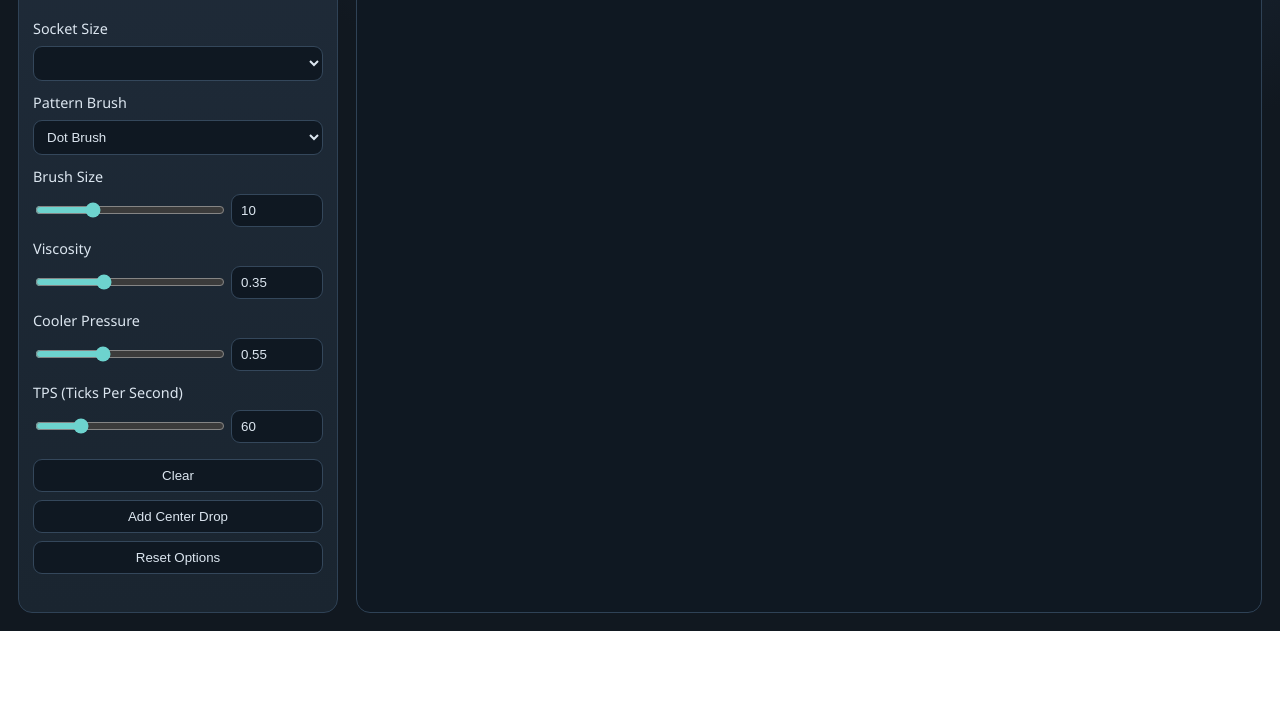
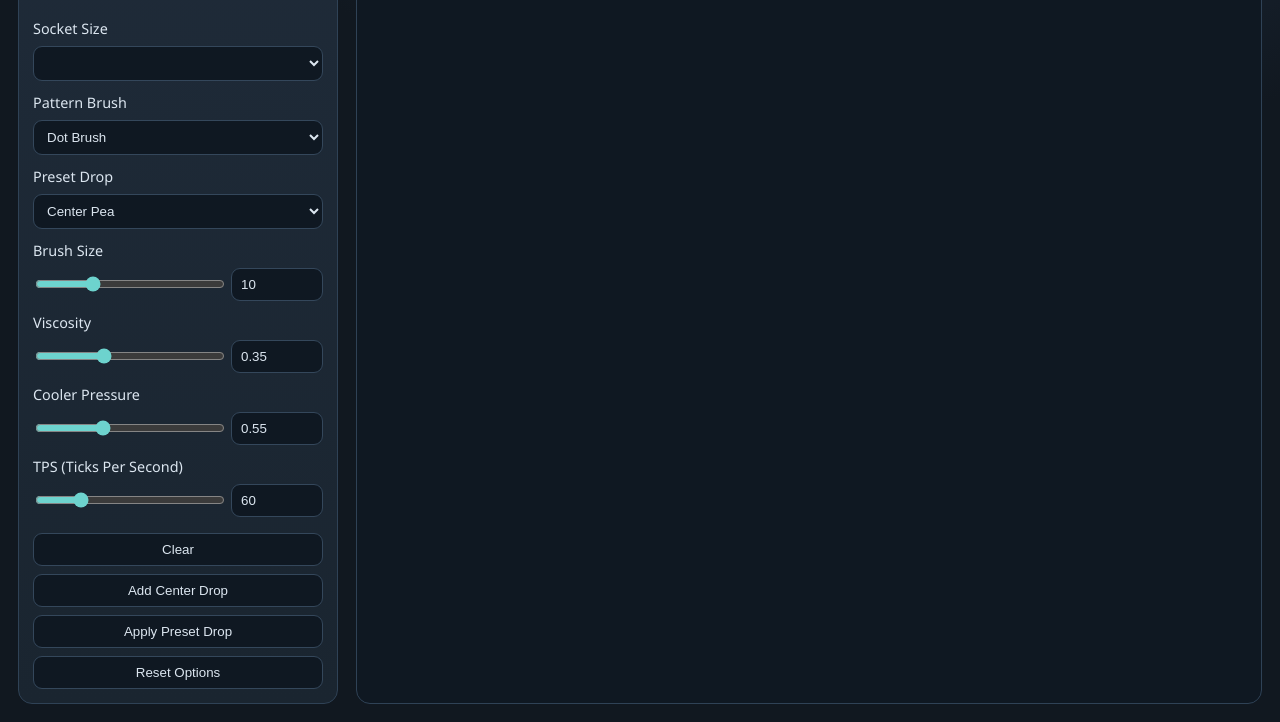
Before and after one commit to Jihoo125/thermal-paste-spread, a website: page public/index.html in a window 1280 px wide. Shown: the part 169-891 px from the top of the page. Before the commit the page ends 800 px from the top, so only its background shows below. Drawn offline with Linux system fonts and the light colour scheme.

Commit message:
Add preset drop options and overspread alert

```diff
--- a/public/index.html
+++ b/public/index.html
@@ -33,6 +33,16 @@
           <option value="spiral">Spiral Brush</option>
         </select>
 
+        <label for="presetDropSelect">Preset Drop</label>
+        <select id="presetDropSelect">
+          <option value="centerPea">Center Pea</option>
+          <option value="line">Center Line</option>
+          <option value="x">X Pattern</option>
+          <option value="fiveDot">5-Dot</option>
+          <option value="corners">4 Corners</option>
+          <option value="fullSpread">Full Spread</option>
+        </select>
+
         <label for="brushSize">Brush Size</label>
         <div class="control-row">
           <input id="brushSize" type="range" min="2" max="30" value="10" />
@@ -60,11 +70,13 @@
         <div class="actions">
           <button id="clearBtn">Clear</button>
           <button id="centerDropBtn">Add Center Drop</button>
+          <button id="applyPresetBtn">Apply Preset Drop</button>
           <button id="resetOptionsBtn">Reset Options</button>
         </div>
       </section>
 
       <section class="sim-wrap">
+        <div id="overspreadAlert" class="overspread-alert" aria-live="polite">OVERSPREAD ALERT: Thermal paste is beyond CPU boundary</div>
         <canvas id="simCanvas" width="940" height="640"></canvas>
       </section>
     </main>
```
